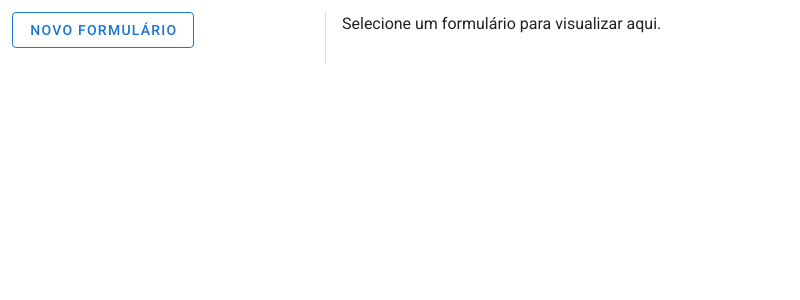
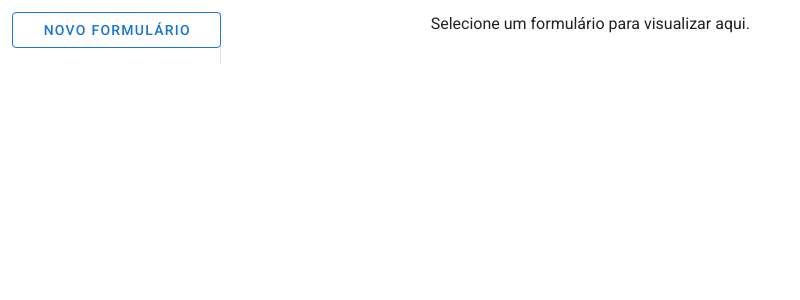
Before and after one commit to ricardoluizbb/form-builder, a Vue app: page / in a window 1280 px wide. Shown: the top 300 px of the page, without its empty margins (0-800 px from the left). Built offline with nearby package versions, Linux system fonts and the light colour scheme.

Commit message:
changed layout

```diff
--- a/src/components/form-builder/BuilderLeftColumn.vue
+++ b/src/components/form-builder/BuilderLeftColumn.vue
@@ -1,6 +1,6 @@
 <template>
   <div>
-    <v-btn outlined @click="$emit('new-form')" color="primary">Novo Formulário</v-btn>
+    <v-btn width="100%" outlined @click="$emit('new-form')" color="primary">Novo Formulário</v-btn>
     <v-list dense>
       <v-list-item
         v-for="(form, index) in forms"
--- a/src/components/form-builder/NewFieldDialog.vue
+++ b/src/components/form-builder/NewFieldDialog.vue
@@ -6,6 +6,9 @@
       </v-card-title>
       <v-card-text>
         <span class="text-subtitle-1 text-justify">{{ dialogDescription }}</span>
+      </v-card-text>
+      <v-card-text>
+        <v-text-field dense outlined label="label"></v-text-field>
       </v-card-text>
       <v-card-text>
         <template v-if="selectedFieldType">
--- a/src/views/FormBuilderView.vue
+++ b/src/views/FormBuilderView.vue
@@ -2,7 +2,7 @@
   <v-container fluid>
     <v-row no-gutters>
       <!-- Lista de formulários criados -->
-      <v-col cols="3">
+      <v-col cols="2">
         <BuilderLeftColumn
           :forms="forms"
           :selectedForm="selectedForm"
@@ -10,9 +10,11 @@
           @new-form="showNewForm"
         />
       </v-col>
-      <v-divider vertical class="mr-4"></v-divider>
+      <v-col cols="2">
+        <v-divider vertical></v-divider>
+      </v-col>
       <!-- Formulário selecionado renderizado -->
-      <v-col cols="8">
+      <v-col cols="6">
         <template v-if="showNewFormComponent">
           <NewForm @form-saved="hideNewForm" />
         </template>
```
